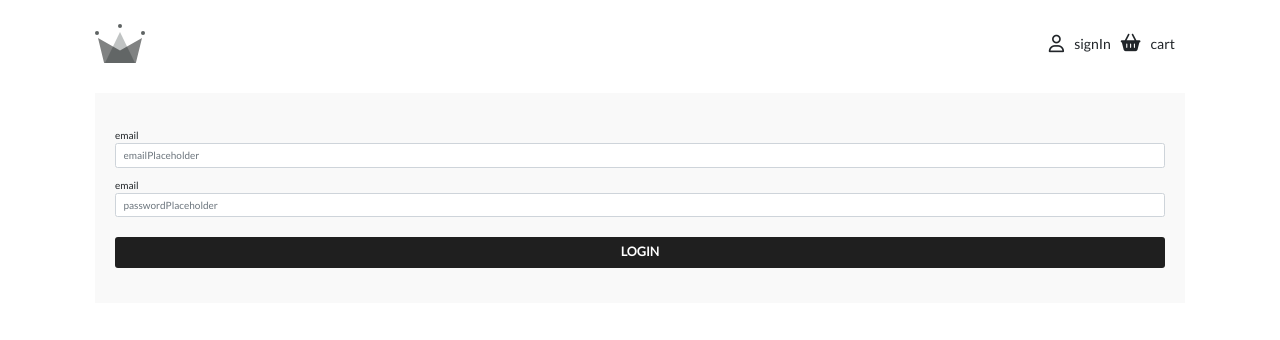
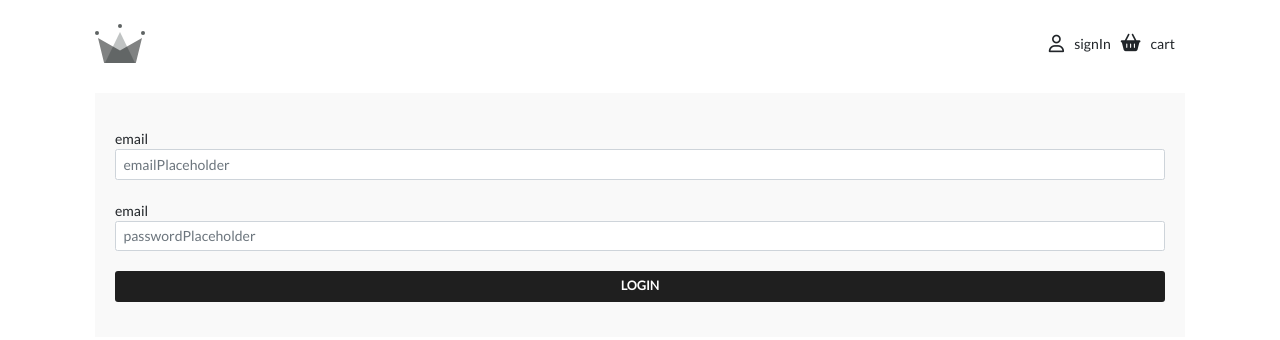
Before and after one commit to ecematacli/crown-shopping, a React (Create React App) app: page /login in a window 1280 px wide. Shown: the top 340 px of the page. Built offline with nearby package versions, Linux system fonts and the light colour scheme; no server answers; what @commercetools/sdk-auth, i18next-xhr-backend would draw is missing.

Commit message:
Complete login mutation

```diff
--- a/src/apollo.ts
+++ b/src/apollo.ts
@@ -24,8 +24,9 @@ const errorLink = onError(({ networkError, operation, forward }: ErrorResponse)
         'Unauthorized or forbidden connection to commercetools, cleaning up session...',
         networkError
       )
+      cleanUpSession()
       //@ts-ignore
-      return fromPromise(cleanUpSession().then(getAuthToken)).flatMap(authorization => {
+      return fromPromise(getAuthToken).flatMap(authorization => {
         operation.setContext({ headers: { ...headers, authorization } })
         return forward(operation)
       })
@@ -40,9 +41,19 @@ const httpLink = createHttpLink({
     `${config.ct.api}/${config.ct.auth.projectKey}/graphql`,
 })
 
+const defaultOptions = {
+  query: {
+    errorPolicy: 'all' as any,
+  },
+  mutate: {
+    errorPolicy: 'all' as any,
+  },
+}
+
 const apolloClient = new ApolloClient({
   cache: new InMemoryCache(),
   link: from([errorLink, authLink, httpLink]),
+  defaultOptions,
 })
 
 export default apolloClient
--- a/src/components/login/loginForm/LoginForm.styles.ts
+++ b/src/components/login/loginForm/LoginForm.styles.ts
@@ -1,12 +1,19 @@
-import styled from 'styled-components';
+import styled from 'styled-components'
 
 export const FormContainer = styled.div`
   background-color: ${({ theme: { colors } }) => colors.grays[0]};
   padding: 3.5rem 2rem;
+  font-size: 14px;
+  .form-group {
+    margin-bottom: 2rem;
+    > input {
+      font-size: 14px;
+    }
+  }
   .submit-btn {
     background-color: ${({ theme: { colors } }) => colors.blacks[0]};
     border-color: transparent;
     font-weight: bold;
     margin-top: 2rem;
   }
-`;
+`
--- a/src/components/login/loginForm/LoginForm.tsx
+++ b/src/components/login/loginForm/LoginForm.tsx
@@ -1,33 +1,30 @@
-import React from 'react';
-// import InputGroup from 'react-bootstrap/InputGroup';
-// import FormControl from 'react-bootstrap/FormControl';
-// import Form from 'react-bootstrap/Form'
-import { Button, Form } from 'react-bootstrap';
-import { useTranslation } from 'react-i18next';
+import React from 'react'
+import { Button, Form } from 'react-bootstrap'
+import { useTranslation } from 'react-i18next'
 
-import { FormContainer } from './LoginForm.styles';
-import useLogin from './useLogin';
+import { FormContainer } from './LoginForm.styles'
+import useLogin from './useLogin'
 
 const LoginForm = () => {
-  const { t } = useTranslation('login');
-  const { email, onEmailChange, password, onPasswordChange } = useLogin();
+  const { t } = useTranslation('login')
+  const { email, onEmailChange, password, onPasswordChange, onFormSubmit } = useLogin()
 
   return (
     <FormContainer>
-      <Form>
-        <Form.Group controlId='formBasicEmail'>
+      <Form onSubmit={onFormSubmit}>
+        <Form.Group controlId='formBasicEmail' className='form-group'>
           <Form.Label>{t('login:email')}</Form.Label>
           <Form.Control
-            type="email"
+            type='email'
             placeholder={t('login:emailPlaceholder')}
             value={email}
             onChange={onEmailChange}
           />
         </Form.Group>
-        <Form.Group controlId='formBasicPassword'>
+        <Form.Group controlId='formBasicPassword' className='form-group'>
           <Form.Label>{t('login:email')}</Form.Label>
           <Form.Control
-            type="password"
+            type='password'
             placeholder={t('login:passwordPlaceholder')}
             value={password}
             onChange={onPasswordChange}
@@ -38,7 +35,7 @@ const LoginForm = () => {
         </Button>
       </Form>
     </FormContainer>
-  );
-};
+  )
+}
 
-export default LoginForm;
+export default LoginForm
--- a/src/components/login/loginForm/useLogin.ts
+++ b/src/components/login/loginForm/useLogin.ts
@@ -1,18 +1,30 @@
-import { useState } from 'react';
+import { useState } from 'react'
+import { useMutation } from '@apollo/client'
 
-type InputEvent = React.ChangeEvent<HTMLInputElement>;
+import { SIGN_IN } from '../../../graphql/mutations/signIn'
+
+type InputEvent = React.ChangeEvent<HTMLInputElement>
 
 export default () => {
-  const [email, setEmail] = useState('');
-  const [password, setPassword] = useState('');
+  const [email, setEmail] = useState('')
+  const [password, setPassword] = useState('')
+  const [signIn, { data }] = useMutation(SIGN_IN)
 
-  const onEmailChange = (e: InputEvent) => setEmail(e.target.value);
-  const onPasswordChange = (e: InputEvent) => setPassword(e.target.value);
+  const onEmailChange = (e: InputEvent) => setEmail(e.target.value)
+
+  const onPasswordChange = (e: InputEvent) => setPassword(e.target.value)
+
+  const onFormSubmit = async (e: React.FormEvent<HTMLFormElement>) => {
+    e.preventDefault()
+    await signIn({ variables: { draft: { email, password } } })
+    console.log(data)
+  }
 
   return {
     email,
     onEmailChange,
     password,
     onPasswordChange,
-  };
-};
+    onFormSubmit,
+  }
+}
--- /dev/null
+++ b/src/graphql/mutations/signIn.ts
@@ -0,0 +1,11 @@
+import { gql } from '@apollo/client'
+
+export const SIGN_IN = gql`
+  mutation customerSignMeIn($draft: CustomerSignMeInDraft!) {
+    customerSignMeIn(draft: $draft) {
+      customer {
+        id
+      }
+    }
+  }
+`
```
